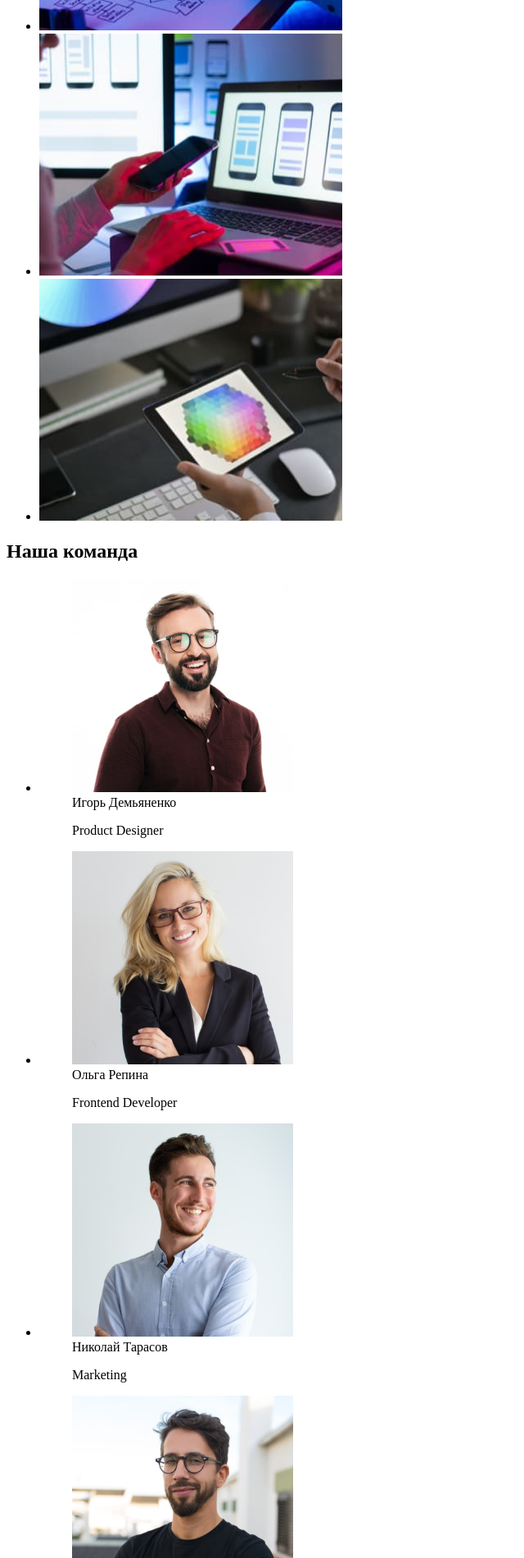
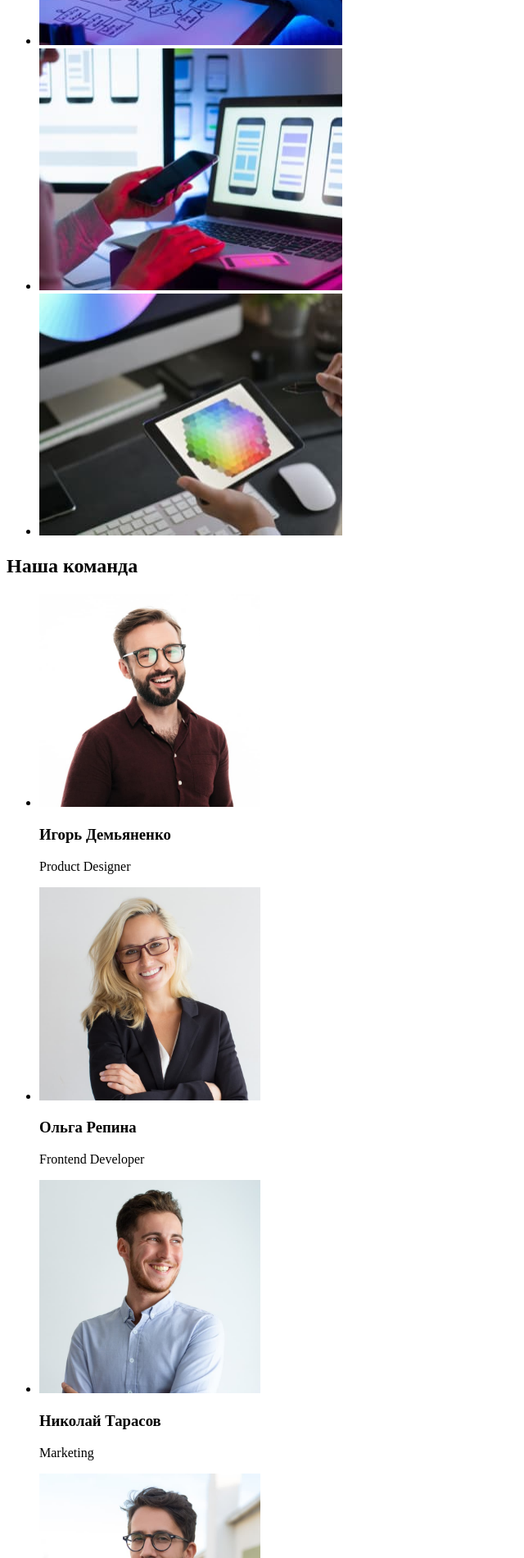
Before and after one commit to altorsmol/goit-markup-hw-01, a plain HTML site: page index.html in a window 1280 px wide. Shown: the part 900-2800 px from the top of the page at 82% size, without its empty margins (0-640 px from the left). Drawn offline with Linux system fonts and the light colour scheme.

Commit message:
Update index.html

```diff
--- a/index.html
+++ b/index.html
@@ -24,8 +24,14 @@
         </ul>
       </nav>
 
+      <ul>
+        <li>
           <a href="mailto:info@devstudio.com">info@devstudio.com</a>
+        </li>
+        <li>
           <a href="tel:380961111111">+38 096 111 11 11</a>
+        </li>
+      </ul>
     </header>
 
     <main>
@@ -60,25 +66,15 @@
         <h2>Чем мы занимаемся</h2>
         <ul>
           <li>
-            <a href=""
-              ><img src="./images/img-keyboard.jpg" width="370" height="295" alt="Код и алгоритм на листе бумаги"
-            /></a>
+            <img src="./images/img-keyboard.jpg" width="370" height="295" alt="Код и алгоритм на листе бумаги" />
           </li>
 
           <li>
-            <a href=""
-              ><img
-                src="./images/img-smartphone.jpg"
-                width="370"
-                height="295"
-                alt="Адаптивный интерфейс для смартфонов"
-            /></a>
+            <img src="./images/img-smartphone.jpg" width="370" height="295" alt="Адаптивный интерфейс для смартфонов" />
           </li>
 
           <li>
-            <a href=""
-              ><img src="./images/img-tablet.jpg" width="370" height="295" alt="Работа на планшете с палитрой цветов"
-            /></a>
+            <img src="./images/img-tablet.jpg" width="370" height="295" alt="Работа на планшете с палитрой цветов" />
           </li>
         </ul>
       </section>
@@ -87,52 +83,34 @@
         <h2>Наша команда</h2>
         <ul>
           <li>
-            <figure>
             <img src="./images/img-1.jpg" width="270" height="260" alt="Игорь Демьяненко" />
-              <figcaption>
-                <span>Игорь Демьяненко</span>
+            <h3>Игорь Демьяненко</h3>
             <p>Product Designer</p>
-              </figcaption>
-            </figure>
           </li>
           <li>
-            <figure>
             <img src="./images/img-2.jpg" width="270" height="260" alt="Ольга Репина" />
-              <figcaption>
-                <span>Ольга Репина</span>
+            <h3>Ольга Репина</h3>
             <p>Frontend Developer</p>
-              </figcaption>
-            </figure>
           </li>
           <li>
-            <figure>
             <img src="./images/img-3.jpg" width="270" height="260" alt="Николай Тарасов" />
-              <figcaption>
-                <span>Николай Тарасов</span>
+            <h3>Николай Тарасов</h3>
             <p>Marketing</p>
-              </figcaption>
-            </figure>
           </li>
           <li>
-            <figure>
             <img src="./images/img-4.jpg" width="270" height="260" alt="Михаил Ермаков" />
-              <figcaption>
-                <span>Михаил Ермаков</span>
+            <h3>Михаил Ермаков</h3>
             <p>UI Designer</p>
-              </figcaption>
-            </figure>
           </li>
         </ul>
       </section>
     </main>
 
     <footer>
+      <a href="">WebStudio</a>
+      <p>г. Киев, пр-т Леси Украинки, 26</p>
       <address>
-        <a href="">WebStudio</a>
         <ul>
-          <li>
-            <p>г. Киев, пр-т Леси Украинки, 26</p>
-          </li>
           <li>
             <a href="mailto:info@devstudio.com">info@devstudio.com</a>
           </li>
```
Lines whose indentation alone changed are shown as unchanged.
